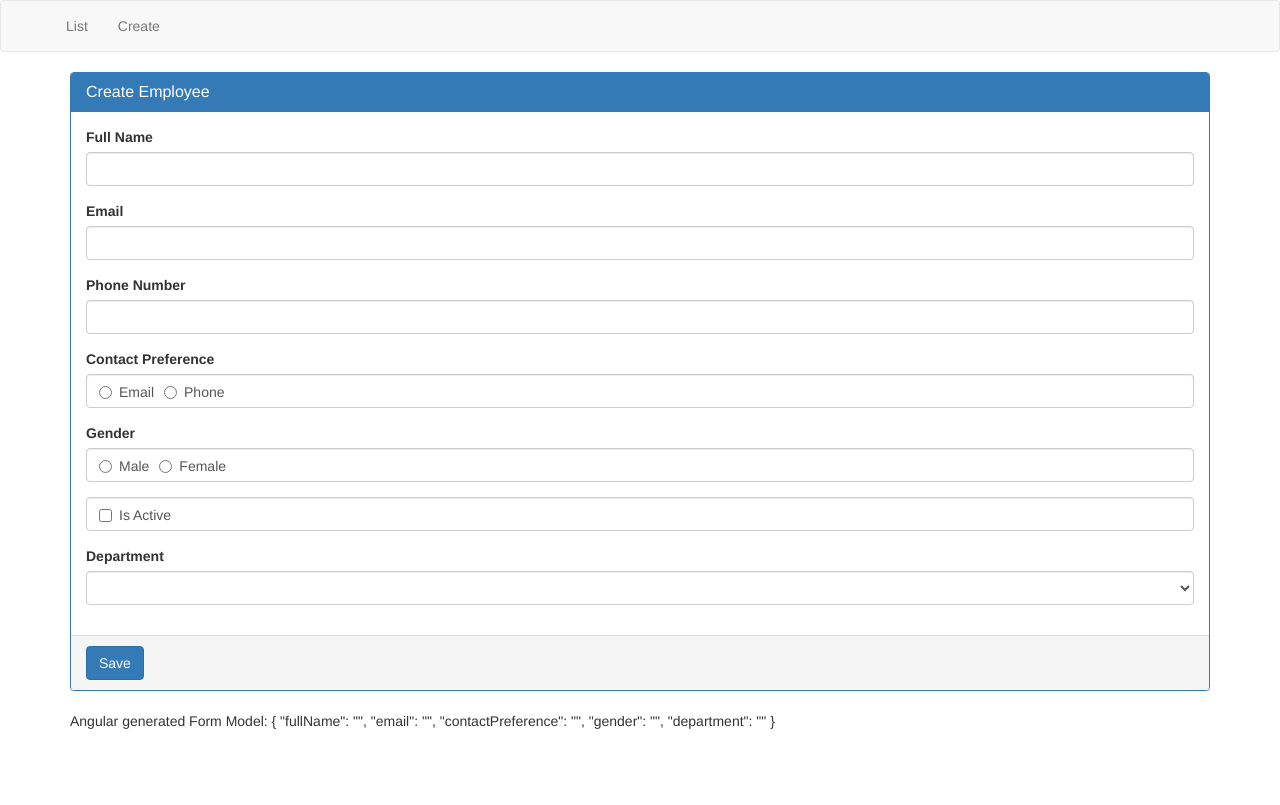
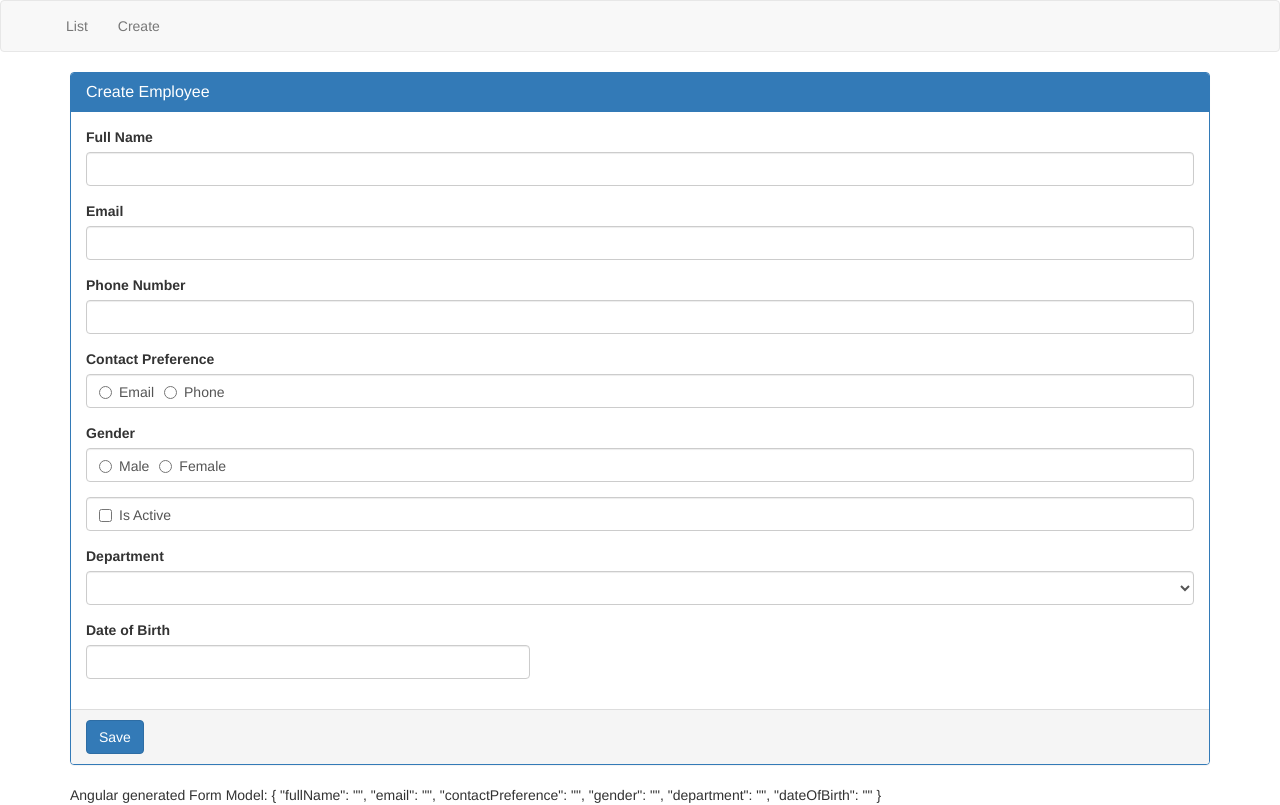
Before and after one commit to RSriwilai/Angular-Crud-App, an Angular app: page /create in a window 1280 px wide. Built offline with nearby package versions, Linux system fonts and the light colour scheme.

Commit message:
ngx bootstrap datepicker done

```diff
--- a/angular.json
+++ b/angular.json
@@ -49,7 +49,8 @@
             ],
             "styles": [
               "src/styles.css",
-              "node_modules/bootstrap/dist/css/bootstrap.min.css"
+              "node_modules/bootstrap/dist/css/bootstrap.min.css",
+              "node_modules/ngx-bootstrap/datepicker/bs-datepicker.css"
 
             ],
             "scripts": []
--- a/package.json
+++ b/package.json
@@ -10,7 +10,7 @@
   },
   "private": true,
   "dependencies": {
-    "@angular/animations": "~12.1.2",
+    "@angular/animations": "^12.1.2",
     "@angular/common": "~12.1.2",
     "@angular/compiler": "~12.1.2",
     "@angular/core": "~12.1.2",
@@ -19,6 +19,7 @@
     "@angular/platform-browser-dynamic": "~12.1.2",
     "@angular/router": "~12.1.2",
     "bootstrap": "^3.4.1",
+    "ngx-bootstrap": "^6.2.0",
     "rxjs": "~6.6.0",
     "tslib": "^2.2.0",
     "zone.js": "~0.11.4"
--- a/src/app/app.module.ts
+++ b/src/app/app.module.ts
@@ -7,6 +7,10 @@ import { AppComponent } from './app.component';
 import { ListEmployeesComponent } from './employees/list-employees/list-employees.component';
 import { CreateEmployeeComponent } from './employees/create-employee/create-employee.component';
 import { createComponent } from '@angular/compiler/src/core';
+import { BsDatepickerModule } from 'ngx-bootstrap/datepicker';
+import { BrowserAnimationsModule } from '@angular/platform-browser/animations';
+
+
 
 const appRoute : Routes = [
   { path: 'list', component:ListEmployeesComponent },
@@ -24,7 +28,9 @@ const appRoute : Routes = [
   imports: [
     BrowserModule,
     RouterModule.forRoot(appRoute),
-    FormsModule
+    FormsModule,
+    BsDatepickerModule.forRoot(),
+    BrowserAnimationsModule
   ],
   providers: [],
   bootstrap: [AppComponent]
--- a/src/app/employees/create-employee/create-employee.component.html
+++ b/src/app/employees/create-employee/create-employee.component.html
@@ -5,6 +5,7 @@
         <h3 class="panel-title">Create Employee</h3>
       </div>
       <div class="panel-body">
+
         <div class="form-group">
           <label for="fullName">Full Name</label>
           <input
@@ -15,6 +16,7 @@
             [(ngModel)]="fullName"
           />
         </div>
+
         <div class="form-group">
           <label for="email">Email</label>
           <input
@@ -25,6 +27,7 @@
             [(ngModel)]="email"
           />
         </div>
+
         <div class="form-group">
           <label for="phoneNumber">Phone Number</label>
           <input
@@ -35,6 +38,7 @@
             [(ngModel)]="phoneNumber"
           />
         </div>
+
         <div class="form-group">
           <label>Contact Preference</label>
           <div class="form-control">
@@ -58,6 +62,7 @@
             </label>
           </div>
         </div>
+
         <div class="form-group">
           <label>Gender</label>
           <div class="form-control">
@@ -81,6 +86,7 @@
             </label>
           </div>
         </div>
+
         <div class="form-group">
           <div class="form-control">
             <label class="checkbox-inline">
@@ -89,6 +95,7 @@
             </label>
           </div>
         </div>
+
         <div class="form-group">
           <label for="department"> Department </label>
           <select
@@ -97,8 +104,15 @@
             [(ngModel)]="department"
             class="form-control">
             <option *ngFor="let department of departments" [value]="department.id">{{ department.name }}</option>
-        </select>
+          </select>
         </div>
+        <div class="row">
+            <div class="form-group col-md-5">
+                <label for="dateOfBirth">Date of Birth</label>
+                <input id="dateOfBirth" name="dateOfBirth" [(ngModel)]="dateOfBirth" type="text" bsDatepicker [bsConfig]="datePickerConfiq" class="form-control" value="theme-dark-blue">
+            </div>
+        </div>
+
       </div>
       <div class="panel-footer">
         <button class="btn btn-primary" type="submit">Save</button>
--- a/src/app/employees/create-employee/create-employee.component.ts
+++ b/src/app/employees/create-employee/create-employee.component.ts
@@ -1,6 +1,9 @@
 import { Component, OnInit } from '@angular/core';
 import { NgForm } from '@angular/forms';
 import { Department } from 'src/app/models/department.model';
+import { BsDatepickerConfig } from 'ngx-bootstrap/datepicker';
+
+
 @Component({
   selector: 'app-create-employee',
   templateUrl: './create-employee.component.html',
@@ -21,10 +24,20 @@ export class CreateEmployeeComponent implements OnInit {
   phoneNumber: number;
   contactPreference: string = '';
   isActive: boolean
-  department: string = "";
+  department: string = '';
+  dateOfBirth: string = '';
+  datePickerConfiq: Partial<BsDatepickerConfig>
 
 
-  constructor() { }
+  constructor() {
+    this.datePickerConfiq = Object.assign({}, {
+      containerClass: 'theme-dark-blue',
+      showWeekNumbers: false,
+      minDate: new Date(1921, 0, 1),
+      dateInputFormat: 'YYYY-MM-DD'
+
+    })
+   }
 
   ngOnInit(): void {
   }
```
Also changed, not shown: 1 other file (tests, documents, lock files or other folders).
